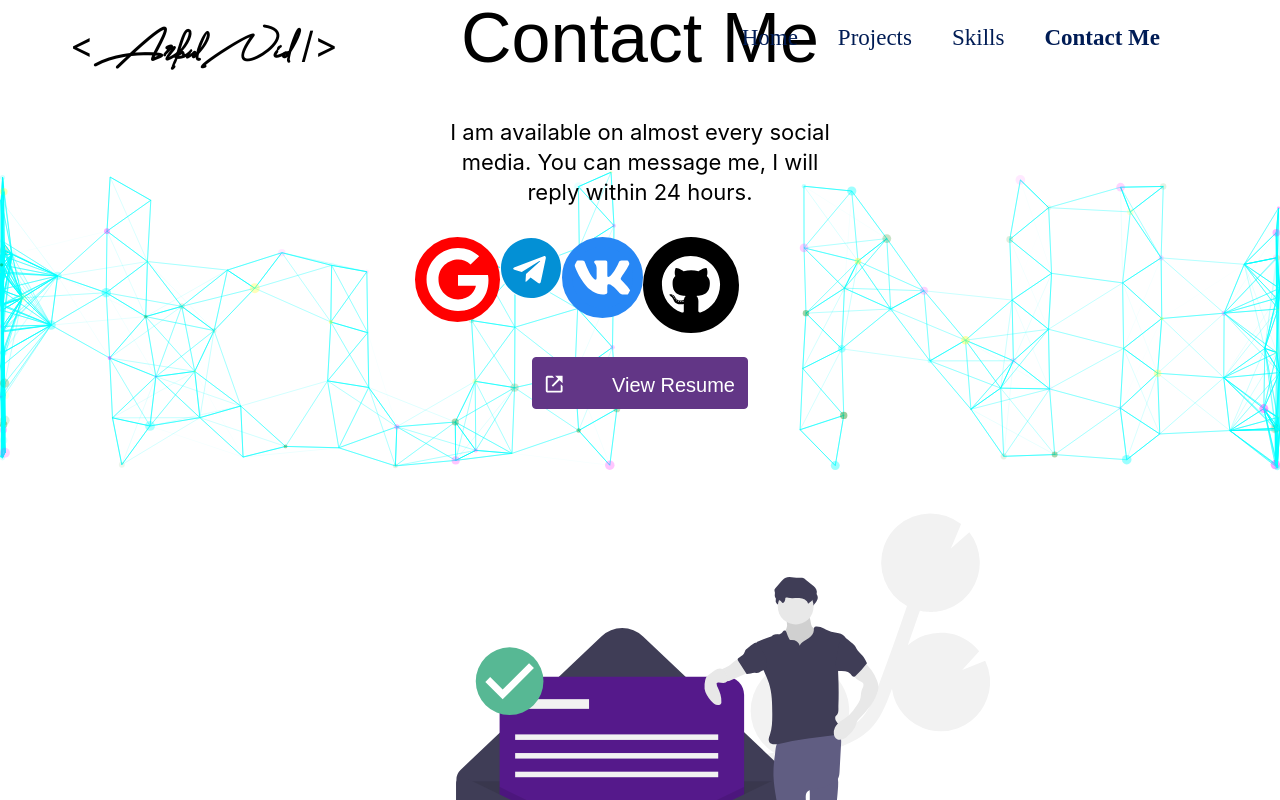
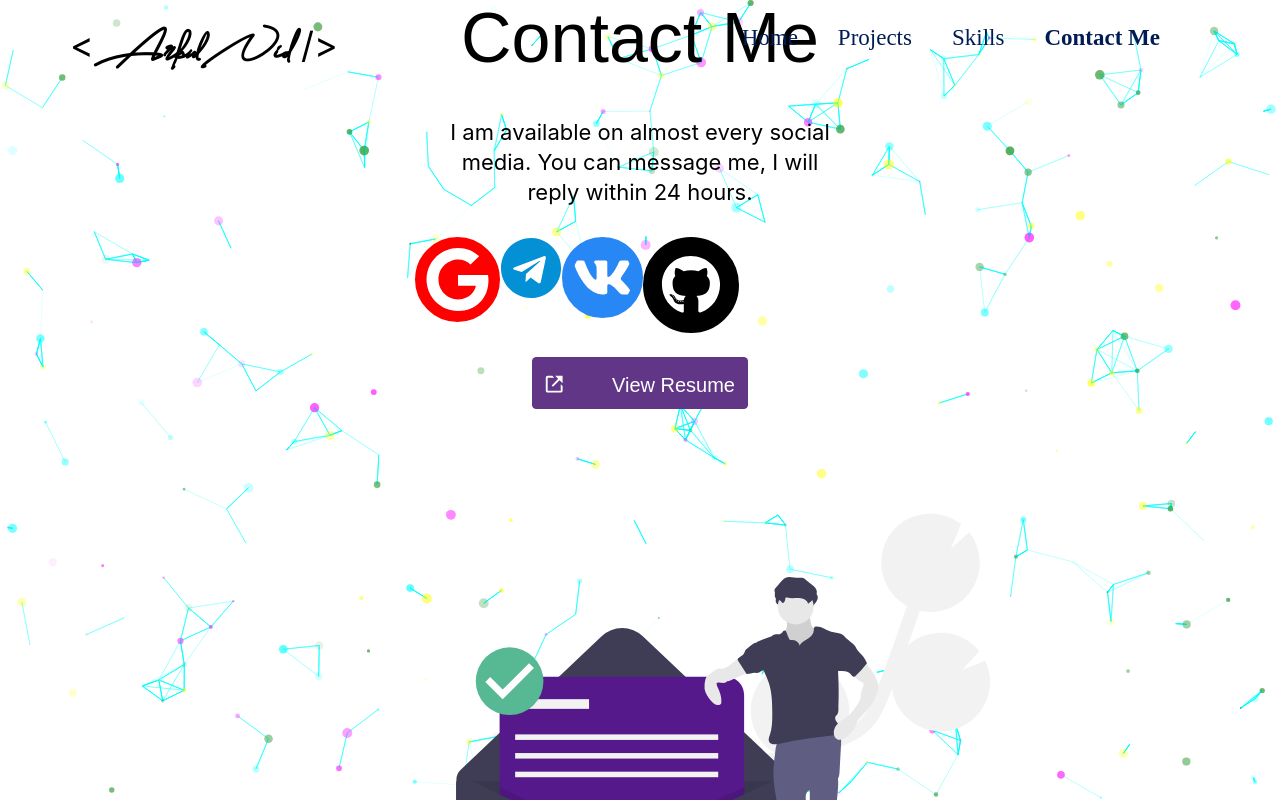
Before and after one commit to rwxdelir/sayer-react, a React (Create React App) app: page /contact in a window 1280 px wide. Shown: the top 800 px of the page. Built offline with nearby package versions, Linux system fonts and the light colour scheme; the HTML template or start-up script is replaced by a standard one.

Commit message:
Append main theme for screens with small resolution

```diff
--- a/src/components/particle/Particle.tsx
+++ b/src/components/particle/Particle.tsx
@@ -1,33 +1,34 @@
 import React, { useEffect } from 'react';
 import './Particle.css';
 import Particles from "react-tsparticles";
-import baseConfig from "./particles.json"
+import polygonConfig from "./polygonConfig.json"
+import mainConfig from "./mainConfig.json";
 import { ISourceOptions, Container } from "tsparticles";
 import "pathseg";
 import polygonMask from "./arkul.svg";
 
 const Particle: React.FC = () => {
   const containerRef: React.RefObject<Container> = React.useRef(null);
-  const config = React.useRef(baseConfig);
-  config.current.polygon!.url = polygonMask
+  const config = React.useRef(mainConfig);
+  //config.current.polygon!.url = polygonMask
 
-// TODO: responsive loading theme
-// Solution: containerRef.current!.options.setResponsive
+  // TODO: responsive loading theme
+  // Solution: containerRef.current!.options.setResponsive
 
-  React.useEffect(() => {
-    setTimeout(() => {
-      const polygonOpt: any = containerRef.current!.options.polygon;
-      polygonOpt.enable = false;
-      containerRef.current!.options.setTheme("main");
-      containerRef.current!.refresh();
-    }, 3000)
-  }, [baseConfig])
+  //React.useEffect(() => {
+  //  setTimeout(() => {
+  //    const polygonOpt: any = containerRef.current!.options.polygon;
+  //    polygonOpt.enable = false;
+  //    containerRef.current!.options.setTheme("main");
+  //    containerRef.current!.refresh();
+  //  }, 3000)
+  //}, [baseConfig])
 
   return (
     <div>
       <Particles
       container={containerRef}
-      options={baseConfig as ISourceOptions} />
+      options={mainConfig as ISourceOptions} />
     </div>
   );
 }
--- /dev/null
+++ b/src/components/particle/mainConfig.json
@@ -0,0 +1,76 @@
+{
+    "background": {
+      "color": {
+        "value": "#fff"
+      },
+      "position": "50% 50%",
+      "repeat": "no-repeat",
+      "size": "cover"
+    },
+    "fullScreen": {
+      "enable": true,
+      "zIndex": 1
+    },
+    "detectRetina": true,
+    "fpsLimit": 30,
+    "particles": {
+      "color": {
+        "value": [
+          "#008000",
+          "#ffff00",
+          "#ff00ff",
+          "#00ffff"
+        ]
+      },
+      "links": {
+        "color": {
+          "value": "#00ffff"
+        },
+        "distance": 50,
+        "enable": true
+      },
+      "move": {
+        "enable": true,
+        "path": {},
+        "outModes": {
+          "default": "bounce",
+          "bottom": "bounce",
+          "left": "bounce",
+          "right": "bounce",
+          "top": "bounce"
+        },
+        "speed": 0.5,
+        "spin": {},
+        "radius": 300,
+        "type": "inline"
+      },
+      "number": {
+        "density": {
+          "area": 200
+        },
+        "value": 300
+      },
+      "opacity": {
+        "value": {
+          "min": 0,
+          "max": 0.4
+        },
+        "animation": {
+          "enable": true,
+          "minimumValue": 0.2,
+          "speed": 0.1
+        }
+      },
+      "size": {
+        "random": {
+          "enable": true,
+          "minimumValue": 0.1
+        },
+        "value": 5,
+        "animation": {
+          "speed": 40,
+          "minimumValue": 0.1
+        }
+      }
+    }
+  }
--- a/src/components/particle/particles.json
+++ b/src/components/particle/polygonConfig.json
@@ -1,5 +1,6 @@
 {
-  "themes": [ {
+  "themes": [
+  {
     "name": "destroying",
     "default": false,
     "options": {
@@ -26,7 +27,8 @@
         }
       }
     }
-  }, {
+  },
+  {
     "name": "main",
     "default": false,
     "options": {
```
Also changed, not shown: 1 other file (tests, documents, lock files or other folders).
